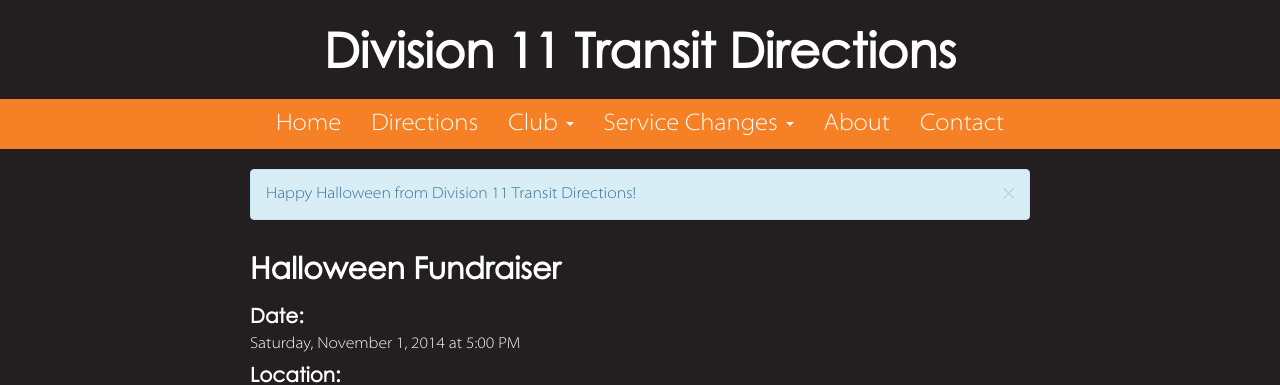
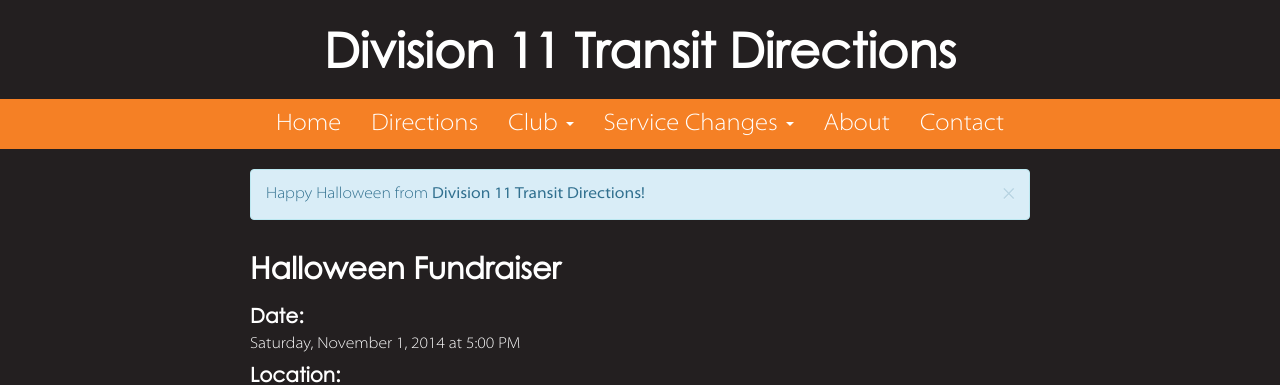
Before and after one commit to d11directions/d11directions.github.io, a Jekyll site: the page built from _posts/2014-11-01-Halloween_Fundraiser.html, in a window 1280 px wide and 900 px high. Shown: the top 385 px of the window. Built offline with Jekyll 4.4.1, drawn with Linux system fonts in a browser that asks for light colours.

Commit message:
Update Halloween Fundraiser add alert

```diff
--- a/_posts/2014-11-01-Halloween_Fundraiser.html
+++ b/_posts/2014-11-01-Halloween_Fundraiser.html
@@ -1,7 +1,7 @@
 ---
 layout: direction
 title: Halloween Fundraiser
-top-alert: <div class="alert alert-info alert-dismissible" role="alert"><button type="button" class="close" data-dismiss="alert"><span aria-hidden="true">&times;</span><span class="sr-only">Close</span></button>Happy Halloween from Division 11 Transit Directions!</div>
+top-alert: <div class="alert alert-info alert-dismissible" role="alert"><button type="button" class="close" data-dismiss="alert"><span aria-hidden="true">&times;</span><span class="sr-only">Close</span></button>Happy Halloween from <strong>Division 11 Transit Directions!</strong></div>
 for: Bronx Science Key Club
 tags: [bxsci]
 time: Saturday, November 1, 2014 at 5:00 PM
```
